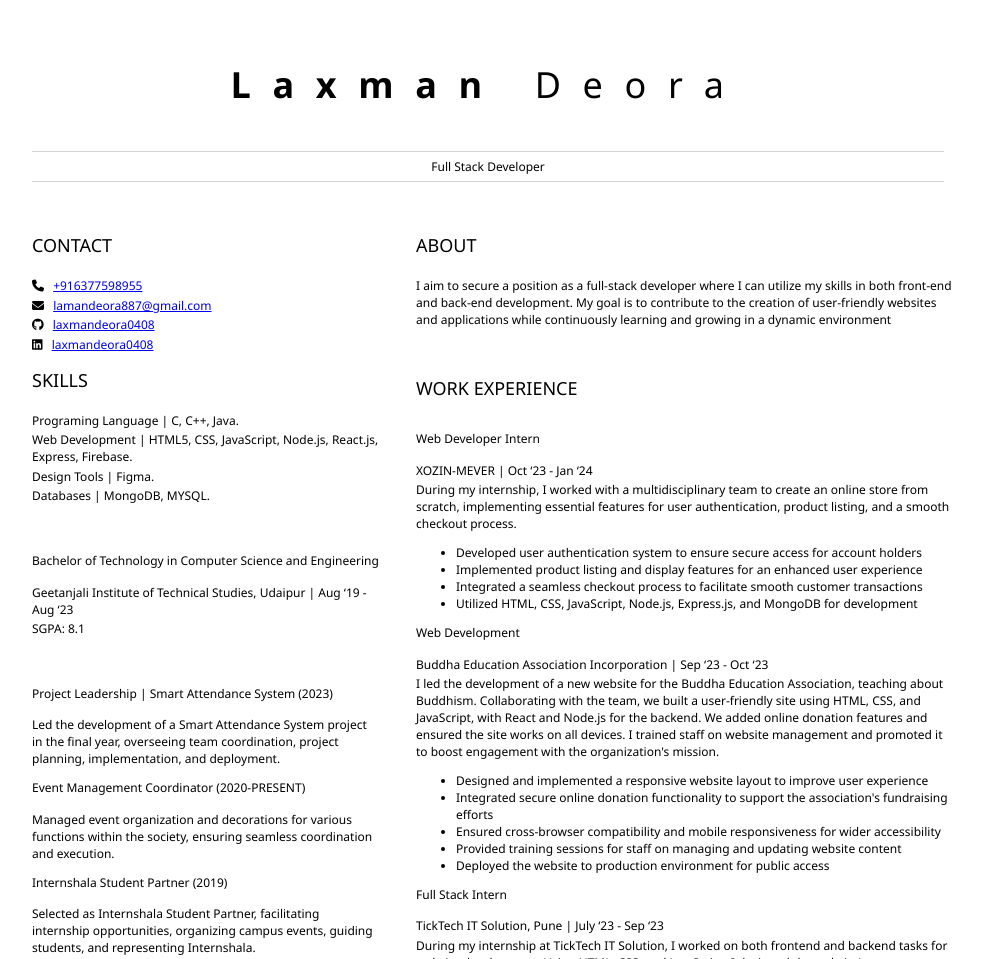
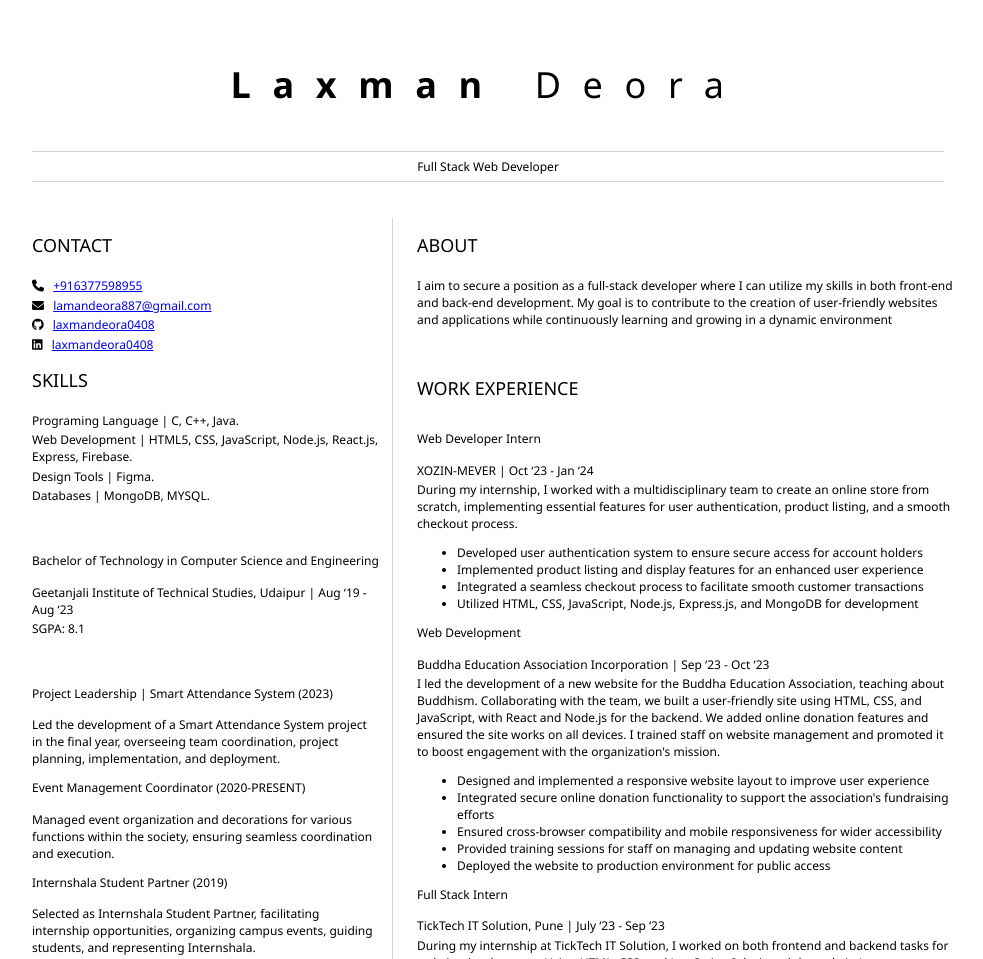
Before and after one commit to Laxmandeora0408/Asignment01Resume, a plain HTML site: page index.html in a window 1280 px wide. Shown: the top 959 px of the page, without its empty margins (152-1135 px from the left). Drawn offline with Linux system fonts and the light colour scheme.

Commit message:
verticle line add

```diff
--- a/index.html
+++ b/index.html
@@ -10,7 +10,7 @@
     <header>
       <h1><strong>Laxman</strong> Deora</h1>
       <hr />
-      Full Stack Developer
+      Full Stack Web Developer
       <hr>
     </header>
     <main>
@@ -88,6 +88,7 @@
 
         </section>
 			</article>
+      <div class="vl">
 			<article id="mainRight">
 				<section>
 					<h2>ABOUT</h2>
@@ -161,7 +162,7 @@ dynamic environment</p>
 </p>
         </section>
 			</article>
-
+          </div>
 
         </section>
     </main>
--- a/styles.css
+++ b/styles.css
@@ -58,3 +58,8 @@ h3 {
 #mainLeft {
   border-right: 1px solid lightgray;
 }
+
+.vl {
+  border-left: 1px solid lightgray;
+  height: auto;
+}
```
